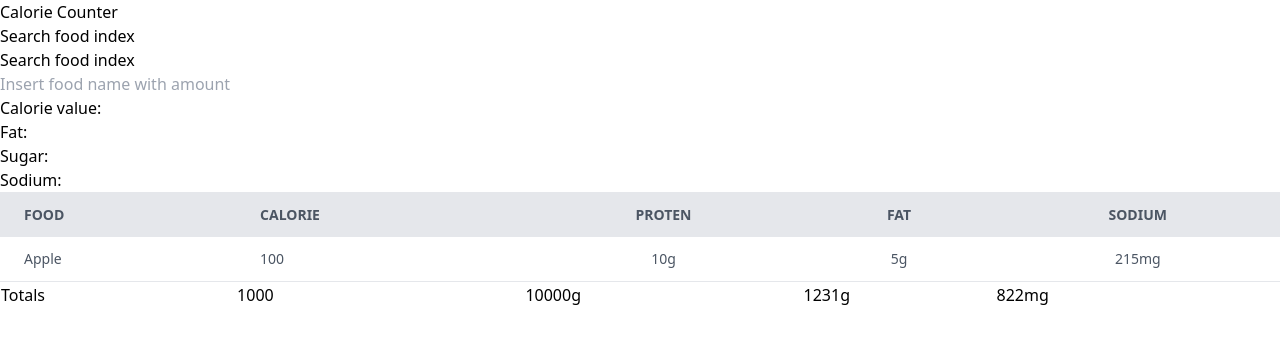
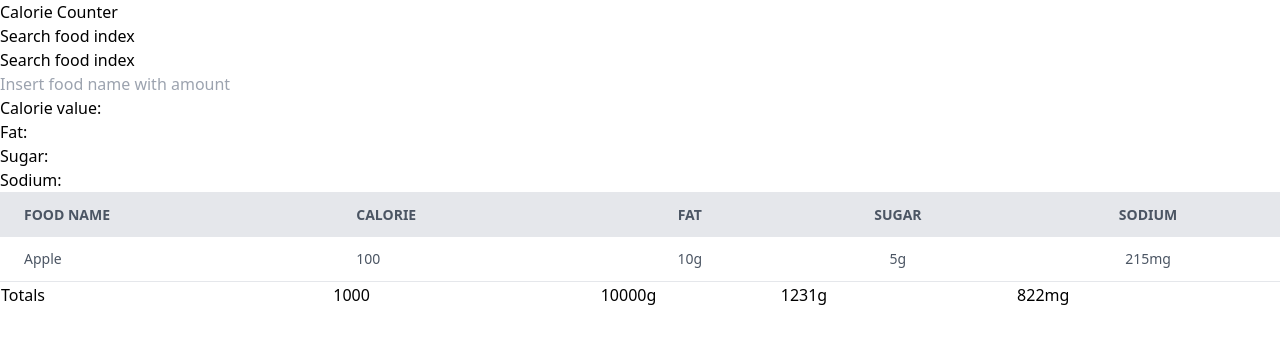
Before and after one commit to tronglongphung/calorie-burner, a website: page index.html in a window 1280 px wide. Drawn offline with nearby package versions, Linux system fonts and the light colour scheme.

Commit message:
updated table headings

```diff
--- a/index.html
+++ b/index.html
@@ -22,11 +22,6 @@
                 <div>
                     <aside>
                         <h3>Search food index</h3>
-                        <div>
-                            <div>
-                                <!-- <input type="text" placeholder="Enter Food Choice..."
-                                    aria-label="Recipient's username" aria-describedby="basic-addon2"
-                                    id="searchFoodIndex"> -->
                                 <div>
                                     <form id="searchForm" class="card-body">
                                         <input class="input is-warning" type="text" placeholder="Insert food name with amount" id="food-name">
@@ -55,10 +50,10 @@
             <table class="min-w-max w-full table-auto">
                 <thead>
                     <tr class="bg-gray-200 text-gray-600 uppercase text-sm leading-normal">
-                        <th class="py-3 px-6 text-left">Food</th>
+                        <th class="py-3 px-6 text-left">Food Name</th>
                         <th class="py-3 px-6 text-left">Calorie</th>
-                        <th class="py-3 px-6 text-center">Proten</th>
                         <th class="py-3 px-6 text-center">Fat</th>
+                        <th class="py-3 px-6 text-center">Sugar</th>
                         <th class="py-3 px-6 text-center">Sodium</th>
                     </tr>
                 </thead>
```
